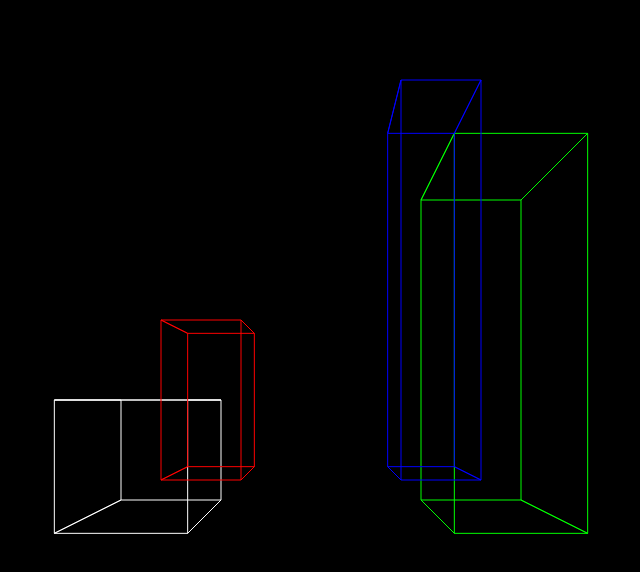
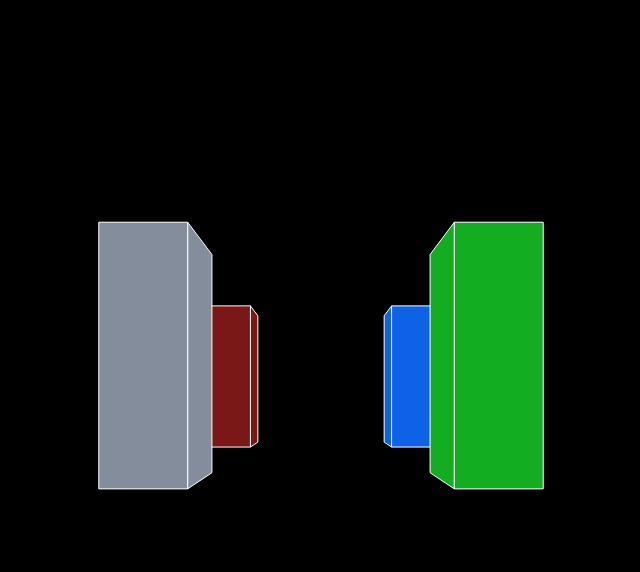
Before and after one commit to Hinhu/Basic3D, a plain HTML site: page index.html in a window 1280 px wide. Shown: the whole page, without its empty margins (319-959 px from the left). Drawn offline with Linux system fonts and the light colour scheme.

Commit message:
Boxes have faces now

```diff
--- a/index.html
+++ b/index.html
@@ -34,6 +34,8 @@
 
   <script src="js/Point2D.js"></script>
   <script src="js/Point3D.js"></script>
+  <script src="js/Face.js"></script>
+  <script src="js/Painter.js"></script>
   <script src="js/Box.js"></script>
   <script src="js/Camera.js"></script>
 </body>
--- a/js/Box.js
+++ b/js/Box.js
@@ -6,15 +6,25 @@ class Box {
         this.heigth = h;
         this.color = color;
         this.vertexes = [
-            new Point3D(x, y, z),
-            new Point3D(x, y + this.heigth, z),
-            new Point3D(x + this.length, y + this.heigth, z),
-            new Point3D(x + this.length, y, z),
-            new Point3D(x, y, z - this.width),
-            new Point3D(x, y + this.heigth, z - this.width),
-            new Point3D(x + this.length, y + this.heigth, z - this.width),
-            new Point3D(x + this.length, y, z - this.width)
+            new Point3D(x - l, y - h, z - w),
+            new Point3D(x + l, y - h, z - w),
+            new Point3D(x + l, y + h, z - w),
+            new Point3D(x - l, y + h, z - w),
+            new Point3D(x - l, y - h, z + w),
+            new Point3D(x + l, y - h, z + w),
+            new Point3D(x + l, y + h, z + w),
+            new Point3D(x - l, y + h, z + w)
         ];
+
+        this.faces = [
+            [0, 1, 2, 3],
+            [0, 4, 5, 1],
+            [1, 5, 6, 2],
+            [3, 2, 6, 7],
+            [0, 3, 7, 4],
+            [4, 7, 6, 5]
+        ];
+
     }
 
     translateX(x) {
@@ -98,37 +108,13 @@ class Box {
         return points;
     }
 
-    isLeftBehind(){
+    isLeftBehind() {
         for (var i = 0; i < this.vertexes.length; i++) {
-            if(this.vertexes[0].z<this.width){
+            if (this.vertexes[0].z < this.width) {
                 return true;
             }
         }
         return false;
     }
 
-    draw(context, focalLenght, width, heigth) {
-
-        var vertexes = this.project(focalLenght, width, heigth);
-
-        context.strokeStyle = this.color;
-
-        for (var i = 0; i < 2; i++) {
-            context.beginPath();
-            context.moveTo(vertexes[i * 4].x, vertexes[i * 4].y);
-            context.lineTo(vertexes[i * 4 + 1].x, vertexes[i * 4 + 1].y);
-            context.lineTo(vertexes[i * 4 + 2].x, vertexes[i * 4 + 2].y);
-            context.lineTo(vertexes[i * 4 + 3].x, vertexes[i * 4 + 3].y);
-            context.closePath();
-            context.stroke();
-        }
-
-        for (var i = 0; i < 4; i++) {
-            context.beginPath();
-            context.moveTo(vertexes[i].x, vertexes[i].y);
-            context.lineTo(vertexes[i + 4].x, vertexes[i + 4].y);
-            context.closePath();
-            context.stroke();
-        }
-    }
 }
--- a/js/Camera.js
+++ b/js/Camera.js
@@ -1,13 +1,45 @@
 var context = document.querySelector("canvas").getContext("2d");
 
+
+var height = document.documentElement.clientHeight;
+var width = document.documentElement.clientWidth;
 var focalLength = 400;
 
 var boxes = [
-    new Box(-10, 0, 20, 5, 5, 5, "#FFFFFF"),
-    new Box(-10, -5, 30, 5, 10, 5, "#FF0000"),
-    new Box(5, -10, 20, 5, 15, 5, "#00FF00"),
-    new Box(5, -20, 30, 5, 25, 5, "#0000FF"),
+    new Box(-20, -5, 50, 5, 15, 5, "#848d9b"),
+    new Box(-20, -5, 90, 5, 15, 5, "#7a1818"),
+    new Box(20, -5, 50, 5, 15, 5, "#13ad22"),
+    new Box(20, -5, 90, 5, 15, 5, "#0d62e5"),
 ];
+
+var facesToRender = [];
+
+function calculateFaces() {
+    var boxesToRender = [];
+    for (var i = 0; i < boxes.length; i++) {
+        if (!boxes[i].isLeftBehind()) {
+            boxesToRender.push(boxes[i]);
+        }
+    }
+
+    facesToRender = [];
+    for (var i = 0; i < boxesToRender.length; i++) {
+        var box = boxesToRender[i];
+        for (var j = 0; j < 6; j++) {
+            var facePoints = [];
+            for (var k = 0; k < 4; k++) {
+                facePoints.push(box.vertexes[box.faces[j][k]]);
+            }
+            var face = new Face(facePoints, box.color);
+            if (face.isBack(width / 2, height / 2, focalLength)) {
+                continue;
+            }
+            facesToRender.push(face);
+        }
+    }
+
+    paintersAlgorithm(facesToRender);
+}
 
 function loop() {
 
@@ -22,10 +54,9 @@ function loop() {
     context.fillStyle = "#000000";
     context.fillRect(0, 0, width, height);
 
-    for (var i = 0; i < boxes.length; i++) {
-        if (!boxes[i].isLeftBehind()) {
-            boxes[i].draw(context, focalLength, width, height);
-        }
+
+    for (var i = 0; i < facesToRender.length; i++) {
+        facesToRender[i].draw(context, focalLength, width, height);
     }
 }
 
@@ -83,8 +114,9 @@ document.addEventListener('keydown', event => {
     } else if (event.keyCode == 109) {
         focalLength -= 10;
     }
+    calculateFaces();
 });
 
 
-
+calculateFaces();
 loop();
--- /dev/null
+++ b/js/Face.js
@@ -0,0 +1,91 @@
+class Face {
+    constructor(points, color) {
+        this.points = points;
+        this.color = color;
+
+        this.maxZ = points[0].z;
+        for (var i = 1; i < 4; i++) {
+            if (this.maxZ < points[i].z) {
+                this.maxZ = points[i].z;
+            }
+        }
+
+        this.minZ = points[0].z;
+        for (var i = 1; i < 4; i++) {
+            if (this.minZ > points[i].z) {
+                this.minZ = points[i].z;
+            }
+        }
+
+        this.maxY = points[0].y;
+        for (var i = 1; i < 4; i++) {
+            if (this.maxY < points[i].y) {
+                this.maxY = points[i].y;
+            }
+        }
+
+        this.minY = points[0].y;
+        for (var i = 1; i < 4; i++) {
+            if (this.minY > points[i].y) {
+                this.minY = points[i].y;
+            }
+        }
+
+        this.maxX = points[0].x;
+        for (var i = 1; i < 4; i++) {
+            if (this.maxX < points[i].x) {
+                this.maxX = points[i].x;
+            }
+        }
+
+        this.minX = points[0].x;
+        for (var i = 1; i < 4; i++) {
+            if (this.minX > points[i].x) {
+                this.minX = points[i].x;
+            }
+        }
+    }
+
+    isBack(x, y, z) {
+        var p1 = this.points[0];
+        var p2 = this.points[1];
+        var p3 = this.points[2];
+
+        let v1 = new Point3D(p2.x - p1.x, p2.y - p1.y, p2.z - p1.z);
+        let v2 = new Point3D(p3.x - p1.x, p3.y - p1.y, p3.z - p1.z);
+        let n = new Point3D(v1.y * v2.z - v1.z * v2.y, v1.z * v2.x - v1.x * v2.z, v1.x * v2.y - v1.y * v2.x);
+
+        return -p1.x * n.x + -p1.y * n.y + -p1.z * n.z > 0;
+    }
+
+    project(focalLenght, width, heigth) {
+        var points = new Array(this.points.length);
+
+        for (var i = 0; i < points.length; i++) {
+
+            let p = this.points[i];
+
+            let x = p.x * (focalLenght / p.z) + width * 0.5;
+            let y = p.y * (focalLenght / p.z) + heigth * 0.5;
+
+            points[i] = new Point2D(x, y);
+        }
+        return points;
+    }
+
+    draw(context, focalLenght, width, heigth) {
+        var points = this.project(focalLenght, width, heigth);
+
+        context.strokeStyle = "#FFFFFF";
+        context.fillStyle = this.color;
+
+        context.beginPath();
+        context.moveTo(points[0].x, points[0].y);
+        for (var k = 1; k <= 3; k++) {
+            context.lineTo(points[k].x, points[k].y);
+        }
+        context.closePath();
+        context.fill();
+        context.stroke();
+    }
+}
--- /dev/null
+++ b/js/Painter.js
@@ -0,0 +1,35 @@
+function paintersAlgorithm(faces) {
+    quickSort(faces, 0, faces.length - 1);
+}
+
+function quickSort(arr, left, right) {
+
+    if (left < right) {
+        pivot = right;
+        partitionIndex = partition(arr, pivot, left, right);
+
+        quickSort(arr, left, partitionIndex - 1);
+        quickSort(arr, partitionIndex + 1, right);
+    }
+    return arr;
+}
+
+function partition(arr, pivot, left, right) {
+    var pivotValue = arr[pivot].maxZ,
+        partitionIndex = left;
+
+    for (var i = left; i < right; i++) {
+        if (arr[i].maxZ > pivotValue) {
+            swap(arr, i, partitionIndex);
+            partitionIndex++;
+        }
+    }
+    swap(arr, right, partitionIndex);
+    return partitionIndex;
+}
+
+function swap(arr, i, j) {
+    var temp = arr[i];
+    arr[i] = arr[j];
+    arr[j] = temp;
+}
```
